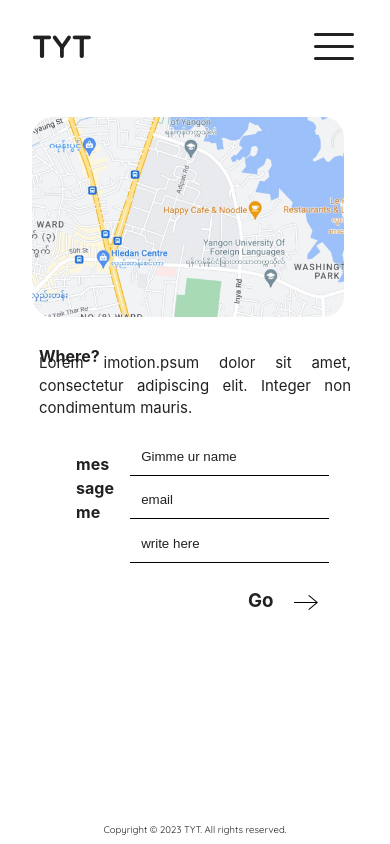
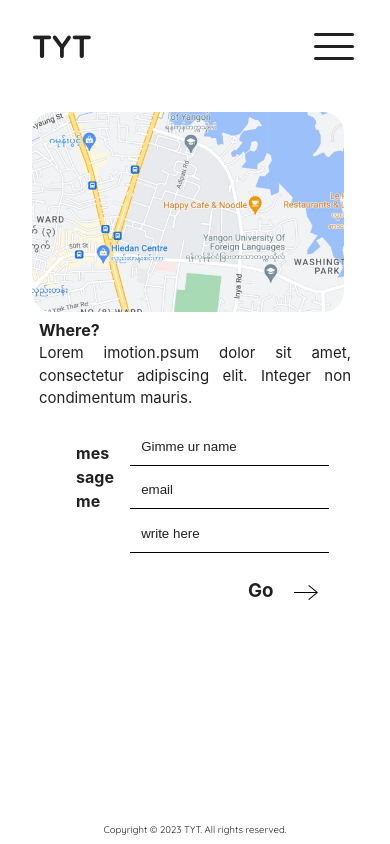
Before and after one commit to Mg-dev/portfolio, a React (Vite) app: page /contact in a window 390 px wide. Built offline with nearby package versions, Linux system fonts and the light colour scheme; a web font is replaced by a local one.

Commit message:
fixed where header in contact page

```diff
--- a/src/css/Contact.css
+++ b/src/css/Contact.css
@@ -132,7 +132,7 @@
         color: #212121;
     }
     .map-container{
-        margin-top: 1.5rem;
+        margin-top: 1.2rem;
         display: flex;
         flex-direction: column;
         justify-content: center;
@@ -143,7 +143,6 @@
         height: 80%;
         border-radius: 1.3rem;
         margin-left: 2rem;
-
     }
     .map-text{
         width: 80vw;
@@ -152,7 +151,8 @@
         opacity: 0;
     }
     .where-head{
-        margin-bottom:-1rem;
+        margin:0;
+        padding:0;
     }
     .message-container{
         /* background-color: #212121; */
--- a/src/pages/Contact.jsx
+++ b/src/pages/Contact.jsx
@@ -9,7 +9,7 @@ import { LazyLoadImage } from 'react-lazy-load-image-component';
 const Contact = () => {
     return (
         <div className="contact">
-            {/* <motion.img className="laravelLogo" src={laravelLogo}     whileHover={{ scale: 1.1 }}
+            {/* <motion.img className="laravelLogo" src={laravelLogo} whileHover={{ scale: 1.1 }}
     whileTap={{ scale: 0.9 }}/> */}
 
     {/* laravel logo */}
```
